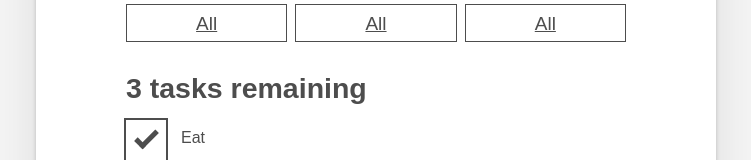
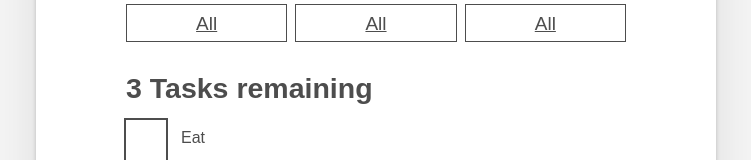
Before and after one commit to PedroAlvesDev/Lista-de-tarefas-react-MDN, a React (Create React App) app: page / in a window 1280 px wide. Shown: the part 325-485 px from the top of the page, without its empty margins (264-1015 px from the left). Built offline with nearby package versions, Linux system fonts and the light colour scheme.

Commit message:
Adicinando deleteTask e corrigindo remaining task

```diff
--- a/src/App.js
+++ b/src/App.js
@@ -1,12 +1,11 @@
+import { useState } from 'react';
 import { nanoid } from "nanoid";
-import { useState } from 'react';
 import './App.css';
+import Todo from './components/Todo';
 import Form from './components/Form';
 import FilterButton from './components/FilterButton';
-import Todo from './components/Todo';
 
 function App(props) {
-  const [tasks, setTasks] = useState(props.tasks);
 
   function addTask(name) {
     const newTask = { id: `todo-${nanoid()}`, name, completed: false };
@@ -24,10 +23,12 @@ function App(props) {
   };
 
   function deleteTask(id) {
-    console.log(id);
+    const remainingTasks = tasks.filter((task) => id !== task.id);
+    setTasks(remainingTasks);
   };
 
-  const taskList = tasks.map((task) => (
+  const [tasks, setTasks] = useState(props.tasks);
+  const taskList = tasks?.map((task) => (
     <Todo
       id={task.id}
       name={task.name}
@@ -38,8 +39,9 @@ function App(props) {
     />
   ));
 
-  const tasksNoun = taskList.length !== 1 ? "tasks" : "task";
-  const headingText = `${taskList.length} ${tasksNoun} remaining`;
+  const remainingTasks = tasks.filter(task => !task.completed).length;
+  const tasksNoun = remainingTasks === 1 ? "Task" : "Tasks";
+  const headingText = `${remainingTasks} ${tasksNoun} remaining`;
 
   return (
     <div className="todoapp stack-large">
--- a/src/components/Todo.jsx
+++ b/src/components/Todo.jsx
@@ -5,7 +5,7 @@ function Todo(props) {
                 <input
                     id={props.id}
                     type="checkbox"
-                    defaultChecked={props.completed}
+                    Checked={props.completed}
                     onChange={() => props.toggleTaskCompleted(props.id)}
                 />
                 <label className="todo-label" htmlFor={props.id}>
--- a/src/index.js
+++ b/src/index.js
@@ -5,7 +5,7 @@ import App from './App';
 import reportWebVitals from './reportWebVitals';
 
 const DATA =[
-  { id: "todo-0", name: "Eat", completed: true },
+  { id: "todo-0", name: "Eat", completed: false },
   { id: "todo-1", name: "Sleep", completed: false },
   { id: "todo-2", name: "Repeat", completed: false },
 ];
```
